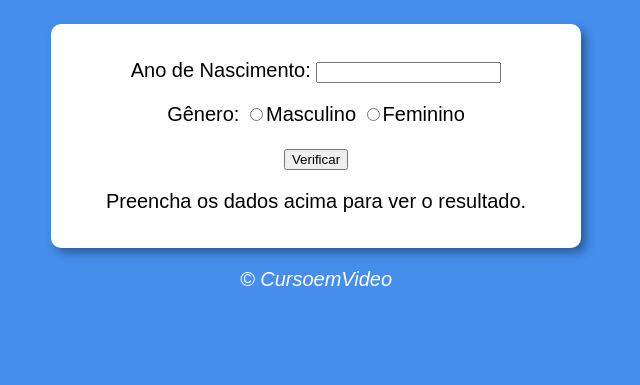
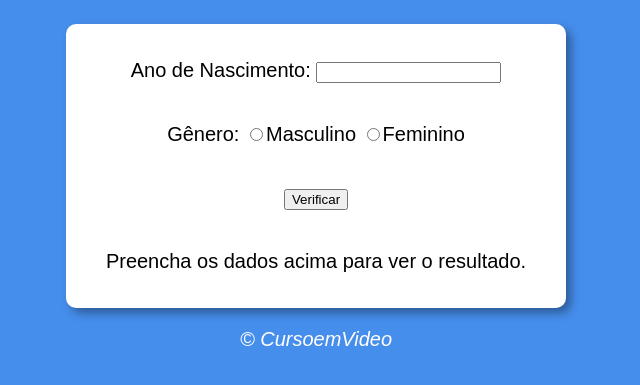
Before and after one commit to Eduardo0118/ageSite, a plain HTML site: page index.html in a window 1280 px wide. Shown: the part 75-460 px from the top of the page, without its empty margins (324-964 px from the left). Drawn offline with Linux system fonts and the light colour scheme.

Commit message:
Update style.css
Pega ae gay

```diff
--- a/style.css
+++ b/style.css
@@ -11,10 +11,14 @@ header, footer {
 section {
     background: white;
     border-radius: 10px;
-    padding: 15px;
+    padding: 15px 0;
     width: 500px;
     margin: auto;
-    box-shadow: 5px 5px 10px rgba(0, 0, 0, 0.363);
+    box-shadow: 5px 5px 10px rgb(0 0 0 / 36%);
+    display: flex;
+    flex-direction: column;
+    max-width: 100%;
+    flex-wrap: wrap;
 }
 
 div, p {
```
